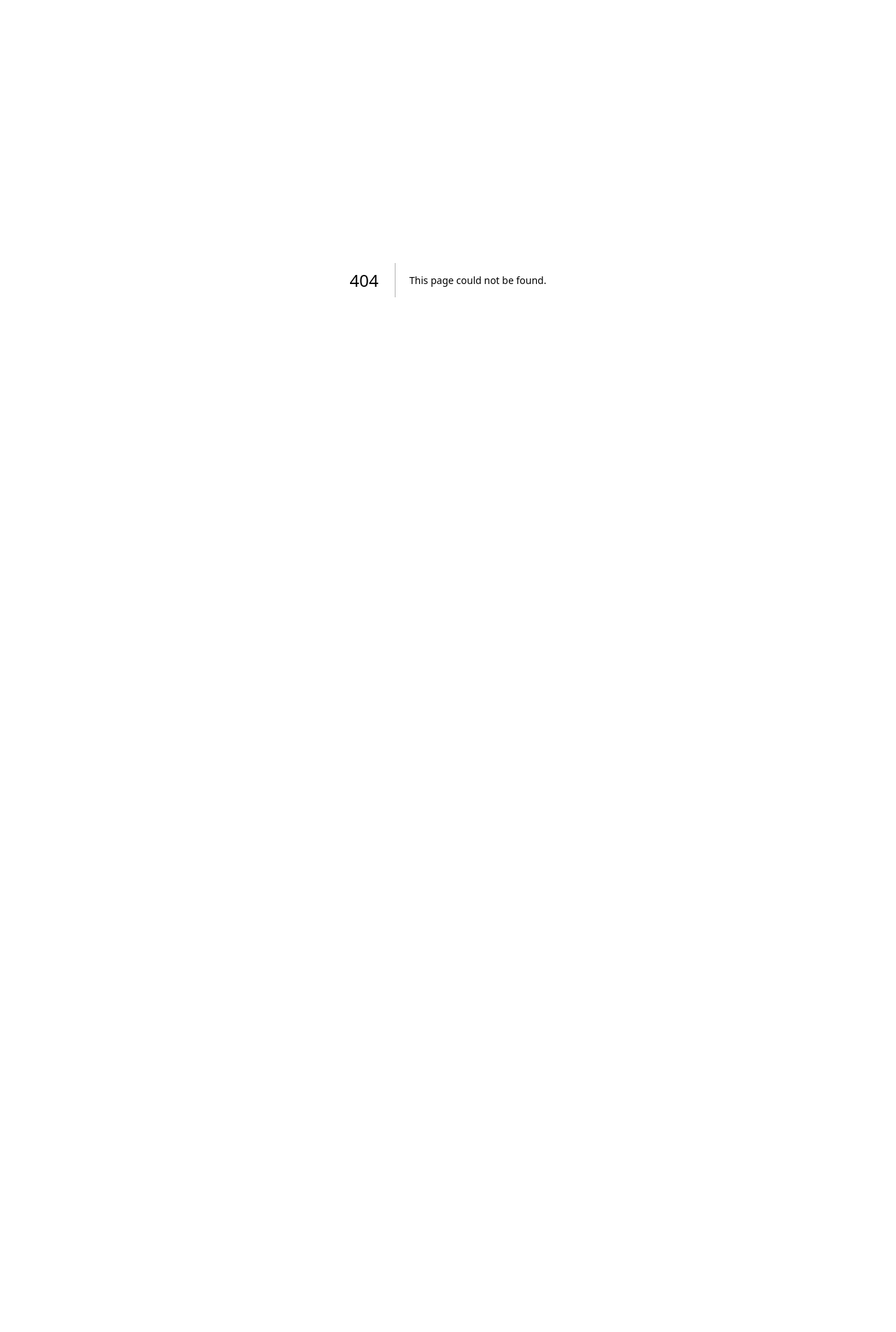
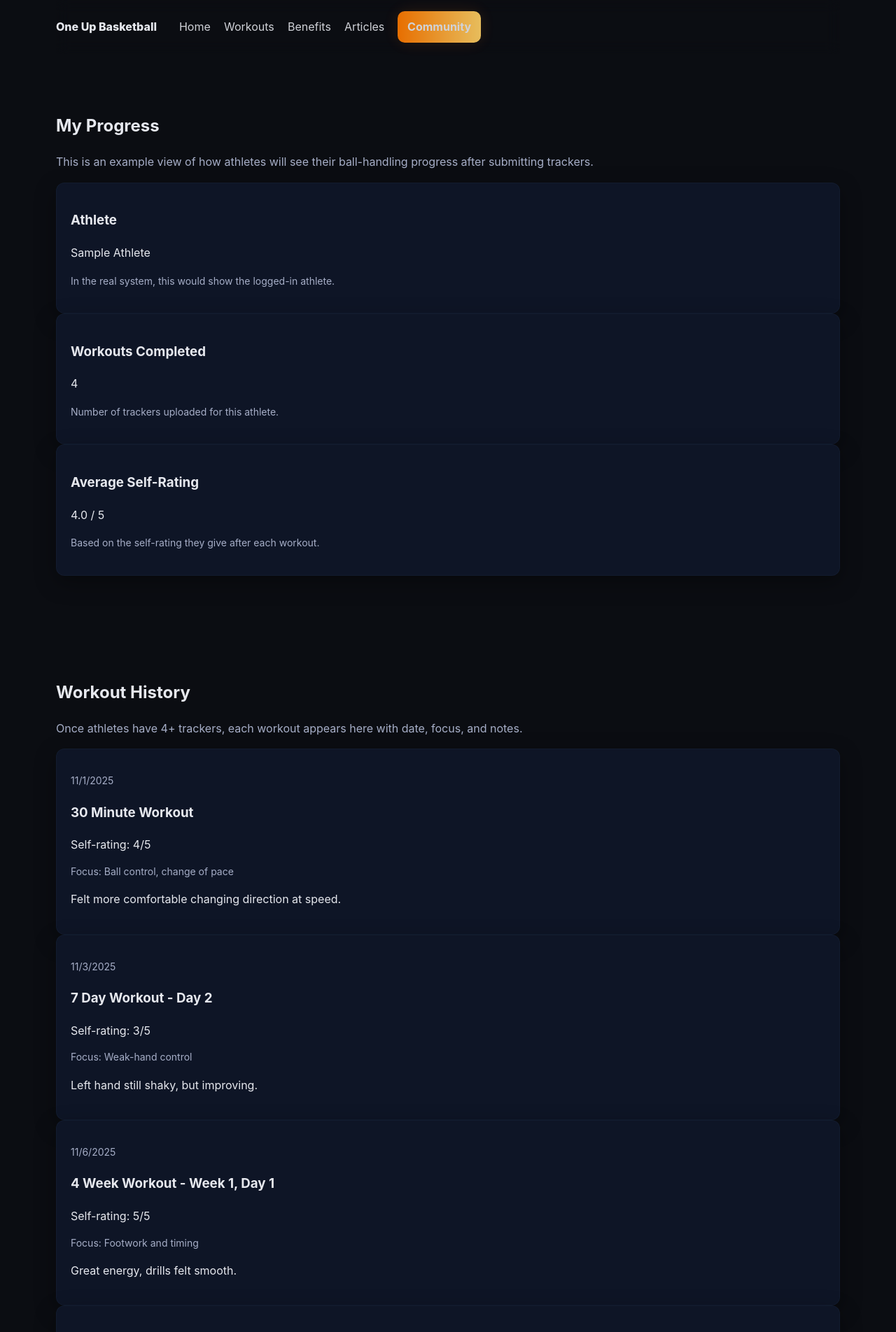
Before and after one commit to pd95501/One-Up-Ball-Handling-Draft, a Next.js app: page /progress in a window 1280 px wide. Before the commit this address had no page. Shown: the top 1904 px of the page at 70% size. Before the commit the page ends 800 px from the top, so only its background shows below. Built offline with nearby package versions, Linux system fonts and the light colour scheme.

Commit message:
Create progress.js
Dummy data of progress page

```diff
--- /dev/null
+++ b/pages/progress.js
@@ -0,0 +1,188 @@
+// pages/progress.js
+import Head from 'next/head'
+
+export default function Progress() {
+  // For now this is DUMMY data so you can see the layout.
+  // Later this can be replaced with real data from trackers.
+  const athleteName = 'Sample Athlete'
+  const totalWorkouts = 4
+  const completedWorkouts = [
+    {
+      id: 1,
+      date: '2025-11-01',
+      type: '30 Minute Workout',
+      focus: 'Ball control, change of pace',
+      selfRating: 4,
+      notes: 'Felt more comfortable changing direction at speed.',
+    },
+    {
+      id: 2,
+      date: '2025-11-03',
+      type: '7 Day Workout - Day 2',
+      focus: 'Weak-hand control',
+      selfRating: 3,
+      notes: 'Left hand still shaky, but improving.',
+    },
+    {
+      id: 3,
+      date: '2025-11-06',
+      type: '4 Week Workout - Week 1, Day 1',
+      focus: 'Footwork and timing',
+      selfRating: 5,
+      notes: 'Great energy, drills felt smooth.',
+    },
+    {
+      id: 4,
+      date: '2025-11-09',
+      type: '30 Minute Workout',
+      focus: 'Game-speed combos',
+      selfRating: 4,
+      notes: 'Better pace, less wasted dribbles.',
+    },
+  ]
+
+  const avgRating =
+    completedWorkouts.reduce((sum, w) => sum + w.selfRating, 0) /
+    completedWorkouts.length
+
+  return (
+    <>
+      <Head>
+        <title>My Progress — One Up Basketball</title>
+        <meta
+          name="description"
+          content="View your workout history and ball-handling progress."
+        />
+        <link rel="stylesheet" href="/styles.css" />
+      </Head>
+
+      <header className="site-header container" role="banner">
+        <a className="logo" href="/">
+          One Up Basketball
+        </a>
+        <button
+          className="nav-toggle"
+          aria-expanded="false"
+          aria-controls="site-nav"
+        >
+          Menu
+        </button>
+        <nav id="site-nav" className="site-nav" aria-label="Primary">
+          <a href="/">Home</a>
+          <a href="/#workouts">Workouts</a>
+          <a href="/#benefits">Benefits</a>
+          <a href="/#articles">Articles</a>
+          <a href="/#community" className="btn btn--sm">
+            Community
+          </a>
+        </nav>
+      </header>
+
+      <main className="main" role="main">
+        <section className="container section">
+          <header className="section__header">
+            <h1>My Progress</h1>
+            <p className="muted">
+              This is an example view of how athletes will see their ball-handling
+              progress after submitting trackers.
+            </p>
+          </header>
+
+          {/* SUMMARY CARDS */}
+          <div className="progress-summary">
+            <article className="card">
+              <h3>Athlete</h3>
+              <p className="progress-value">{athleteName}</p>
+              <p className="tiny muted">
+                In the real system, this would show the logged-in athlete.
+              </p>
+            </article>
+
+            <article className="card">
+              <h3>Workouts Completed</h3>
+              <p className="progress-value">{totalWorkouts}</p>
+              <p className="tiny muted">
+                Number of trackers uploaded for this athlete.
+              </p>
+            </article>
+
+            <article className="card">
+              <h3>Average Self-Rating</h3>
+              <p className="progress-value">
+                {avgRating.toFixed(1)} / 5
+              </p>
+              <p className="tiny muted">
+                Based on the self-rating they give after each workout.
+              </p>
+            </article>
+          </div>
+        </section>
+
+        {/* WORKOUT HISTORY LIST */}
+        <section className="container section">
+          <header className="section__header">
+            <h2>Workout History</h2>
+            <p className="muted">
+              Once athletes have 4+ trackers, each workout appears here with date,
+              focus, and notes.
+            </p>
+          </header>
+
+          <div className="progress-list">
+            {completedWorkouts.map((w) => (
+              <article key={w.id} className="card progress-item">
+                <div className="progress-item__top">
+                  <div>
+                    <p className="tiny muted">
+                      {new Date(w.date).toLocaleDateString()}
+                    </p>
+                    <h3>{w.type}</h3>
+                  </div>
+                  <span className="progress-tag">
+                    Self-rating: {w.selfRating}/5
+                  </span>
+                </div>
+                <p className="tiny muted">Focus: {w.focus}</p>
+                <p className="progress-notes">{w.notes}</p>
+              </article>
+            ))}
+          </div>
+        </section>
+      </main>
+
+      <footer className="site-footer container" role="contentinfo">
+        <nav aria-label="Footer">
+          <a href="/#workouts">Workouts</a>
+          <a href="/#benefits">Benefits</a>
+          <a href="/#community">Community</a>
+        </nav>
+        <p className="tiny">
+          © <span id="year"></span> One Up Basketball
+        </p>
+      </footer>
+
+      {/* reuse same small script for mobile nav + footer year */}
+      <script
+        dangerouslySetInnerHTML={{
+          __html: `
+            const btn = document.querySelector('.nav-toggle');
+            const nav = document.getElementById('site-nav');
+            if (btn && nav) {
+              btn.addEventListener('click', () => {
+                const expanded = btn.getAttribute('aria-expanded') === 'true';
+                btn.setAttribute('aria-expanded', String(!expanded));
+                nav.classList.toggle('open');
+              });
+            }
+            const yearEl = document.getElementById('year');
+            if (yearEl) {
+              yearEl.textContent = new Date().getFullYear();
+            }
+            const root = document.documentElement;
+            root.setAttribute('data-theme', 'light');
+          `,
+        }}
+      />
+    </>
+  )
+}
```
